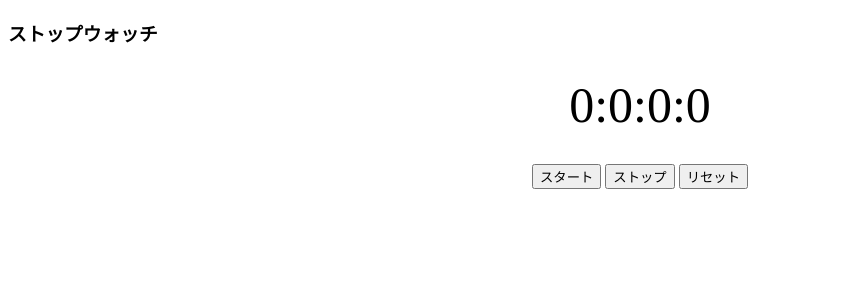
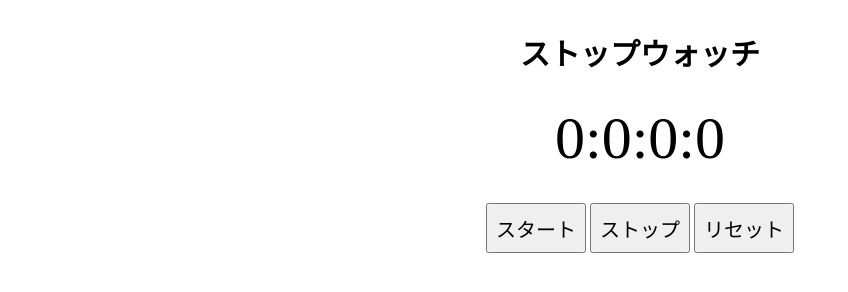
Before and after one commit to Jtakk/Javascript_1, a plain HTML site: page index.html in a window 1280 px wide. Shown: the whole page, without its empty margins (0-848 px from the left). Drawn offline with nearby package versions, Linux system fonts and the light colour scheme.

Commit message:
Modify CSS

```diff
--- a/main.css
+++ b/main.css
@@ -1,9 +1,20 @@
+h3 {
+  text-align: center;
+  font-size: 30px;
+}
+
 #counter {
   text-align: center;
-  font-size: 50px;
+  font-size: 60px;
   margin: 30px 0;
 }
 
 .btn-area {
   text-align: center;
 }
+
+.btn {
+  width: 100px;
+  height: 50px;
+  font-size: 20px;
+}
```
